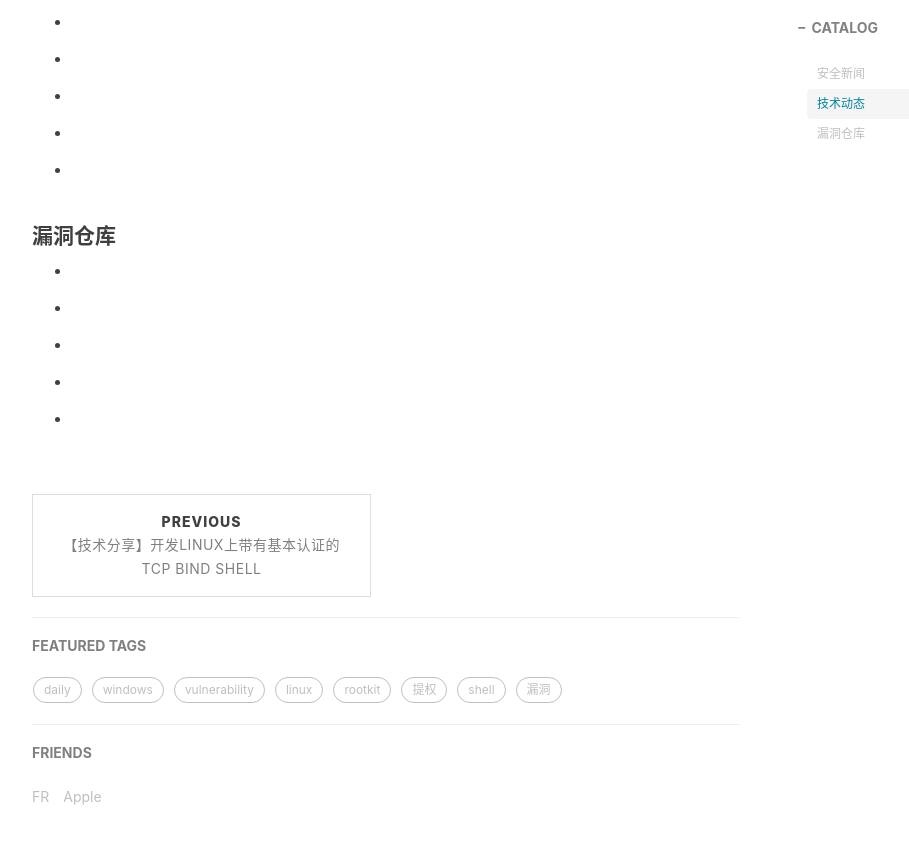
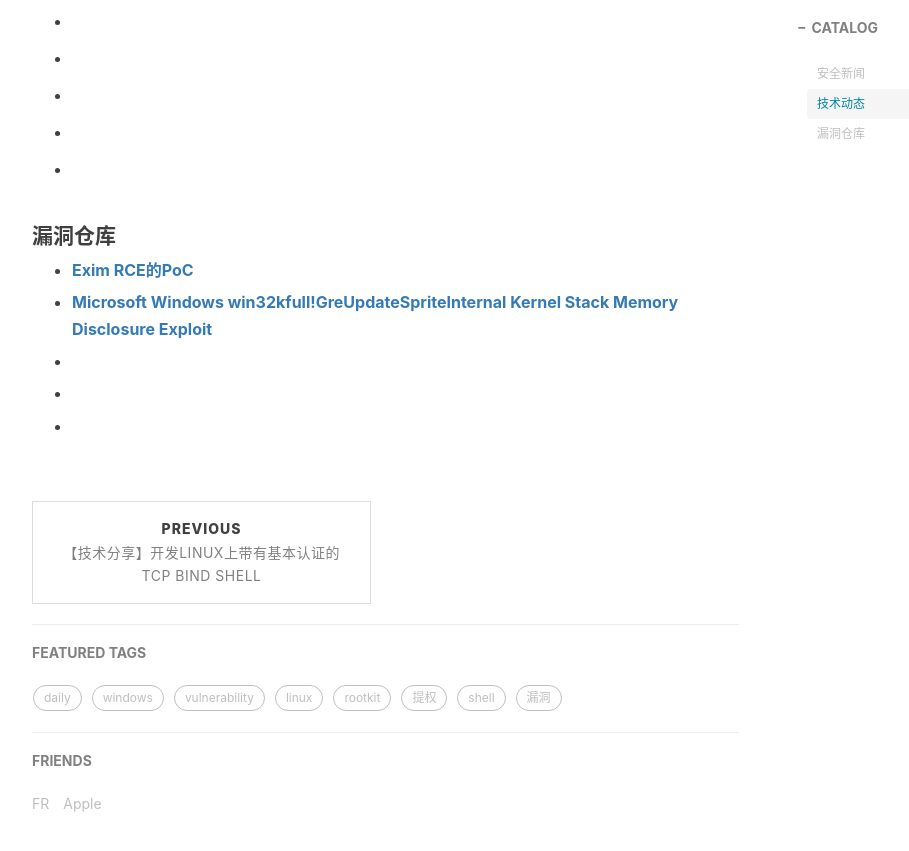
Before and after one commit to flankeraptor/flankeraptor.github.io, a Jekyll site: the page built from _posts/2017-11-27-01-20171127-安全动态.md, in a window 1280 px wide and 900 px high, scrolled down 847 px. Shown: the top 851 px of the window, without its empty margins (233-1142 px from the left). Built offline with Jekyll 4.4.1, drawn with Linux system fonts in a browser that asks for light colours; nearby versions of some CDN libraries; comment, search, counter and statistics services are not loaded.

Commit message:
Update 2017-11-27-01-20171127-安全动态.md

```diff
--- a/_posts/2017-11-27-01-20171127-安全动态.md
+++ b/_posts/2017-11-27-01-20171127-安全动态.md
@@ -32,12 +32,12 @@ tags:
 - **[]()**
 
 #### 漏洞仓库
-- **[]()**
+- **[Exim RCE的PoC](https://bugs.exim.org/attachment.cgi?id=1052)**
+
+- **[Microsoft Windows win32kfull!GreUpdateSpriteInternal Kernel Stack Memory Disclosure Exploit](http://0day.today/exploits/29057)**
 
 - **[]()**
 
 - **[]()**
 
 - **[]()**
-
-- **[]()**
```
